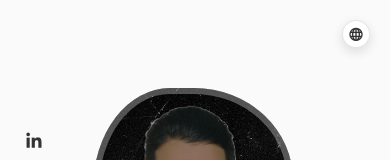
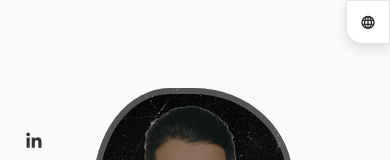
Before and after one commit to Serghini-Abdo/Portfolio, a React (Vite) app: page / in a window 390 px wide. Shown: the top 160 px of the page. Built offline with nearby package versions, Linux system fonts and the light colour scheme.

Commit message:
Attach mobile language control to corner

```diff
--- a/src/app/header/header.css
+++ b/src/app/header/header.css
@@ -154,13 +154,15 @@
 
     .nav__language {
         position: fixed;
-        top: 1.25rem;
-        right: 1.25rem;
+        top: 0;
+        right: 0;
+        width: 2.75rem;
+        height: 2.75rem;
         z-index: var(--z-fixed);
         justify-content: center;
         background-color: var(--container-color);
         border: 1px solid rgba(0, 0, 0, 0.1);
-        border-radius: 50%;
+        border-radius: 0 0 0 1rem;
         box-shadow: 0 0.25rem 0.75rem rgba(0, 0, 0, 0.12);
     }
 
```
